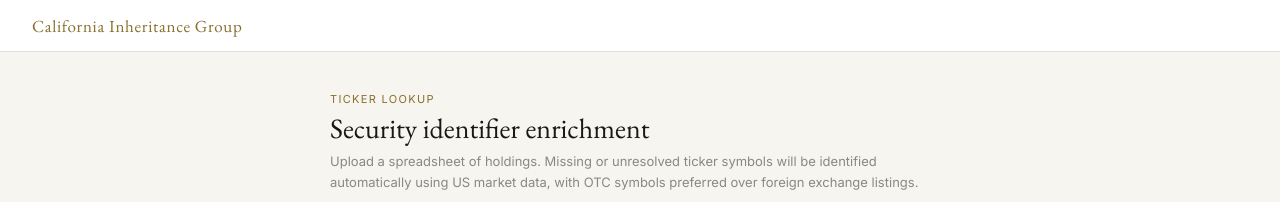
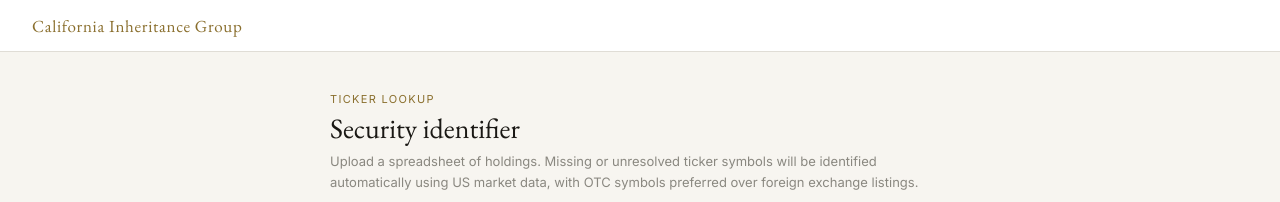
Before and after one commit to luke2003-lang/TickerSymbols, a plain HTML site: page index.html in a window 1280 px wide. Shown: the top 202 px of the page. Drawn offline with nearby package versions, Linux system fonts and the light colour scheme.

Commit message:
Update index.html

```diff
--- a/index.html
+++ b/index.html
@@ -331,7 +331,7 @@
   <div id="step-upload" class="step active">
     <header>
       <div class="eyebrow">Ticker lookup</div>
-      <h1>Security identifier enrichment</h1>
+      <h1>Security identifier</h1>
       <p>Upload a spreadsheet of holdings. Missing or unresolved ticker symbols will be identified automatically using US market data, with OTC symbols preferred over foreign exchange listings.</p>
     </header>
 
```
